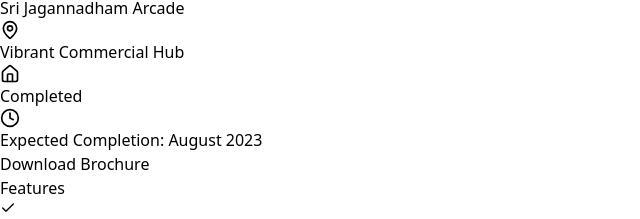
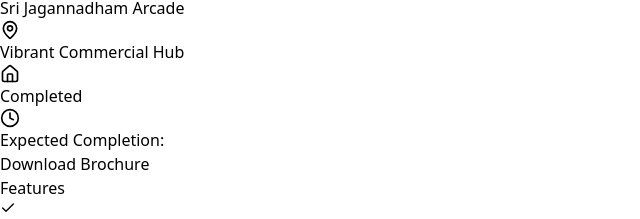
Before and after one commit to mudabbir525/suhas-constructions, a React (Vite) app: page /ongoing-projects in a window 1280 px wide. Shown: the part 1518-1737 px from the top of the page, without its empty margins (0-640 px from the left). Built offline with nearby package versions, Linux system fonts and the light colour scheme; the HTML template or start-up script is replaced by a standard one.

Commit message:
Update projects.js

```diff
--- a/src/components/projects.js
+++ b/src/components/projects.js
@@ -29,7 +29,7 @@ export const projects = [
     name: "Sri Jagannadham Arcade",
     location: "Vibrant Commercial Hub",
     status: "Completed",
-    completion: "August 2023",
+
     image: "/api/placeholder/800/600",
     brochureUrl: "/path/to/sri-jagannadham-brochure.pdf",
     features: [
```
